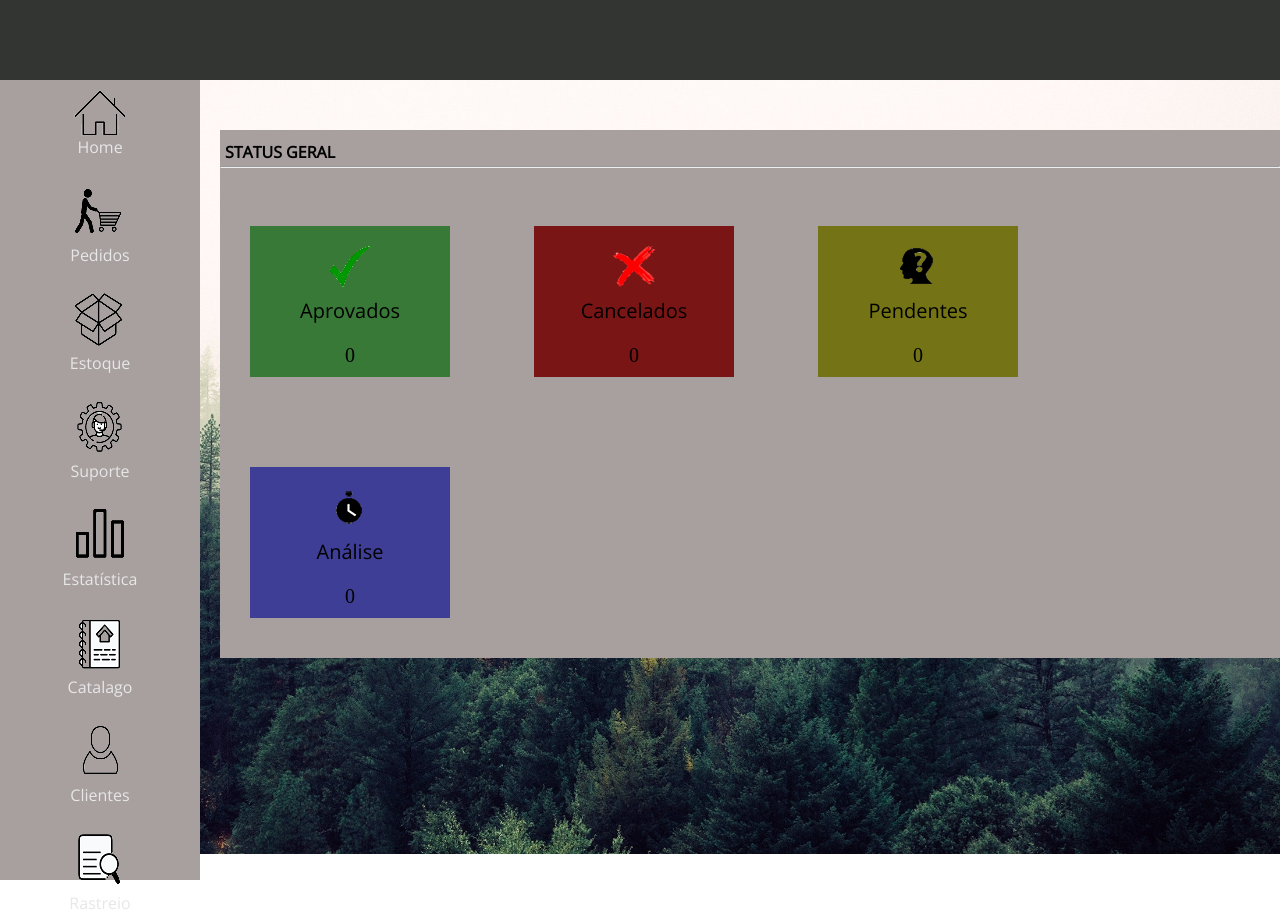
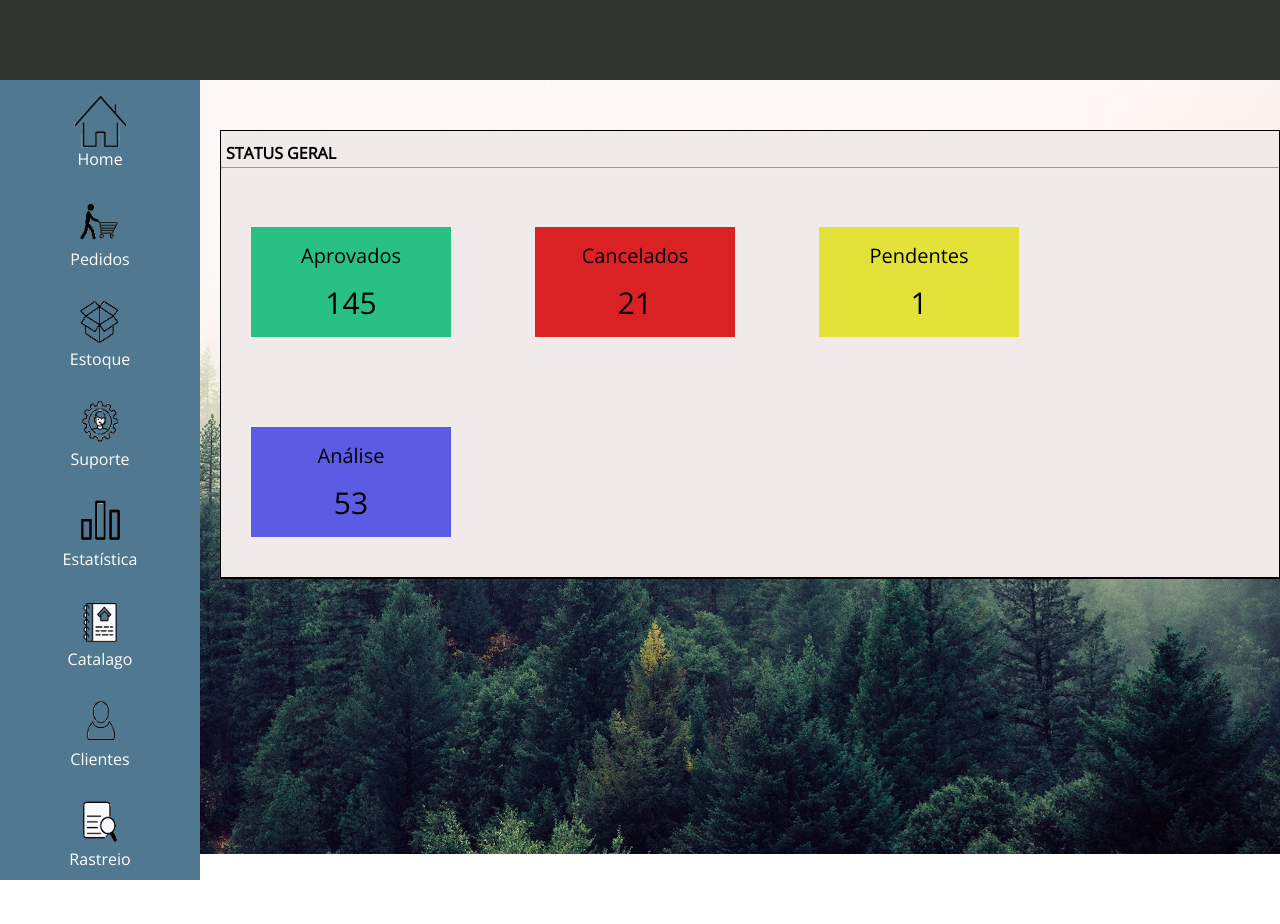
Before and after one commit to luanfilipin/Gerenciamento-de-pedidos, a plain HTML site: page Painel-v0.1/painel.html in a window 1280 px wide. After the commit the page ends 880 px from the top, so only its background shows below. Drawn offline with nearby package versions, Linux system fonts and the light colour scheme.

Commit message:
Modificação no Painel
Estetico.

```diff
--- a/Painel-v0.1/painel.html
+++ b/Painel-v0.1/painel.html
@@ -15,38 +15,34 @@
     </header>
     <nav class="menu">
         <ul>
-            <li><a href="#"><img src="img/home.png" alt="">Home</a></li>
-            <li><a href="#"><img src="img/pedido.png" alt="">Pedidos</a></li>
-            <li><a href="#"><img src="img/estoque.png" alt="">Estoque</a></li>
-            <li><a href="#"><img src="img/suporte.png" alt="">Suporte</a></li>
-            <li><a href="#"><img src="img/estatistica.png" alt="">Estatística</a></li>
-            <li><a href="#"><img src="img/catalogo.png" alt="">Catalago</a></li>
-            <li><a href="#"><img src="img/cliente.png" alt="">Clientes</a></li>
-            <li><a href="#"><img src="img/rastreio.png" alt="">Rastreio</a></li>
+            <li><a href="#"><img class="icone" src="img/home.png" alt="">Home</a></li>
+            <li><a href="#"><img class="icone" src="img/pedido.png" alt="">Pedidos</a></li>
+            <li><a href="#"><img class="icone" src="img/estoque.png" alt="">Estoque</a></li>
+            <li><a href="#"><img class="icone" src="img/suporte.png" alt="">Suporte</a></li>
+            <li><a href="#"><img class="icone" src="img/estatistica.png" alt="">Estatística</a></li>
+            <li><a href="#"><img class="icone" src="img/catalogo.png" alt="">Catalago</a></li>
+            <li><a href="#"><img class="icone" src="img/cliente.png" alt="">Clientes</a></li>
+            <li><a href="#"><img class="icone" src="img/rastreio.png" alt="">Rastreio</a></li>
         </ul>
     </nav>
     <div class="estatus-pedido">
         <h1>STATUS GERAL</h1>
         <hr>
         <div class="status status-aprovado ">
-            <img src="img/aprovado.png" alt="">
             <h1>Aprovados</h1>
-            <p>0</p>
+            <p>145</p>
         </div>
         <div class="status status-cancelado">
-            <img src="img/negativo.png" alt="">
             <h1>Cancelados</h1>
-            <p>0</p>
+            <p>21</p>
         </div>
         <div class="status status-pendente">
-            <img src="img/pendente.png" alt="">
             <h1>Pendentes</h1>
-            <p>0</p>
+            <p>1</p>
         </div>
         <div class="status status-analise">
-            <img src="img/analisando.png" alt="">
             <h1>Análise</h1>
-            <p>0</p>
+            <p>53</p>
         </div>
     </div>
 </body>
--- a/Painel-v0.1/style/style-painel.css
+++ b/Painel-v0.1/style/style-painel.css
@@ -19,7 +19,7 @@ img{
     position: absolute;
     display: inline-block;
     height: 100%;
-    background-color: rgb(168, 159, 159);
+    background-color: rgb(80, 120, 145);
 }
 ul {
     list-style: none;
@@ -31,19 +31,26 @@ ul > li{
     text-align: center;
 }
 a {
-    color: #e7e7e7;
+    color: #ffffff;
     display: block;
     padding: 10px;
     text-decoration: none;
     font-family: 'Open Sans', sans-serif;
+    margin-top: 5px;
 }
 a:hover {
-    background-color: #aab3aa;
+    background-color: rgb(105, 148, 175);
     transition: all 0.5s ease;
     color: #000000;
 }
+.icone{
+    height: 53px;
+    width: 53px;
+}
 .estatus-pedido{
-    background-color: rgb(168, 159, 159);
+    background-color: rgb(241, 234, 234);
+    border: solid 1px;
+    border-bottom: solid 2px;
     float: left;
     width: auto;
     height: auto;
@@ -59,7 +66,7 @@ a:hover {
 .status{
     margin-top: 50px;
     margin-bottom: 40px;
-    height: auto;
+    height: 110px;
     width: 200px;
     background-color: rgb(126, 122, 122);
     display: inline-block;
@@ -71,26 +78,27 @@ a:hover {
     font-size: 20px;
     text-align: center;
     font-weight: lighter;
-    margin-top: 1px;
+    margin-top: 15px;
 }
 p{
+    font-family: 'Open Sans', sans-serif;
     text-align: center;
-    font-size: 20px;
-    margin-bottom: 10px;
+    font-size: 30px;
+    margin-top: 2px;
 }
 .status > img{
     margin-top: 20px;
     margin-bottom: 10px;
 }
 .status-aprovado{
-    background-color: rgb(56, 121, 56);
+    background-color: rgb(40, 192, 131);
 }
 .status-cancelado{
-    background-color: rgb(122, 21, 21);
+    background-color: rgb(218, 34, 36);
 }
 .status-pendente{
-    background-color: rgb(116, 116, 22);
+    background-color: rgb(226, 226, 57);
 }
 .status-analise{
-    background-color: rgb(62, 62, 150);
+    background-color: rgb(91, 91, 228);
 }
```
Also changed, not shown: 1 other file.
